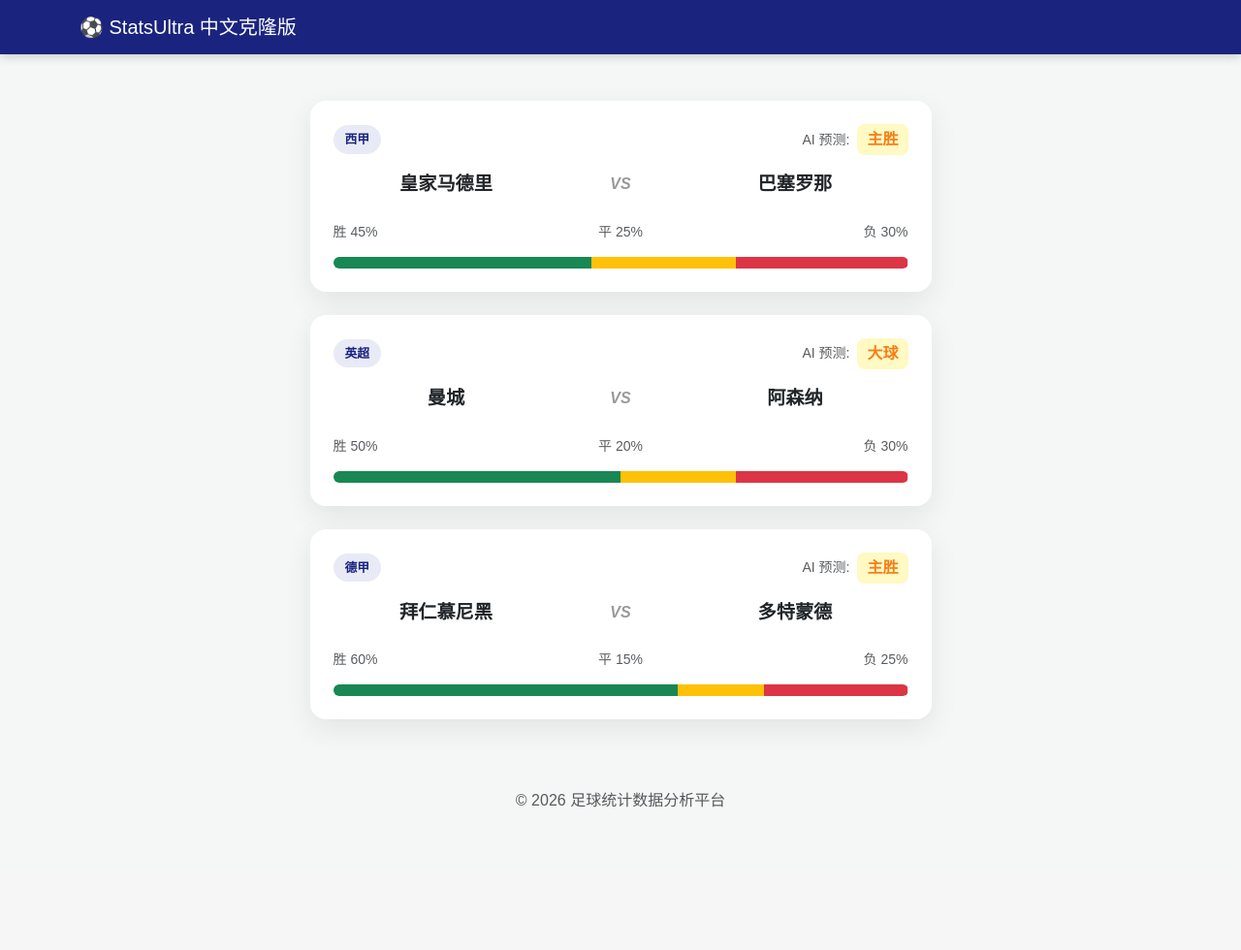
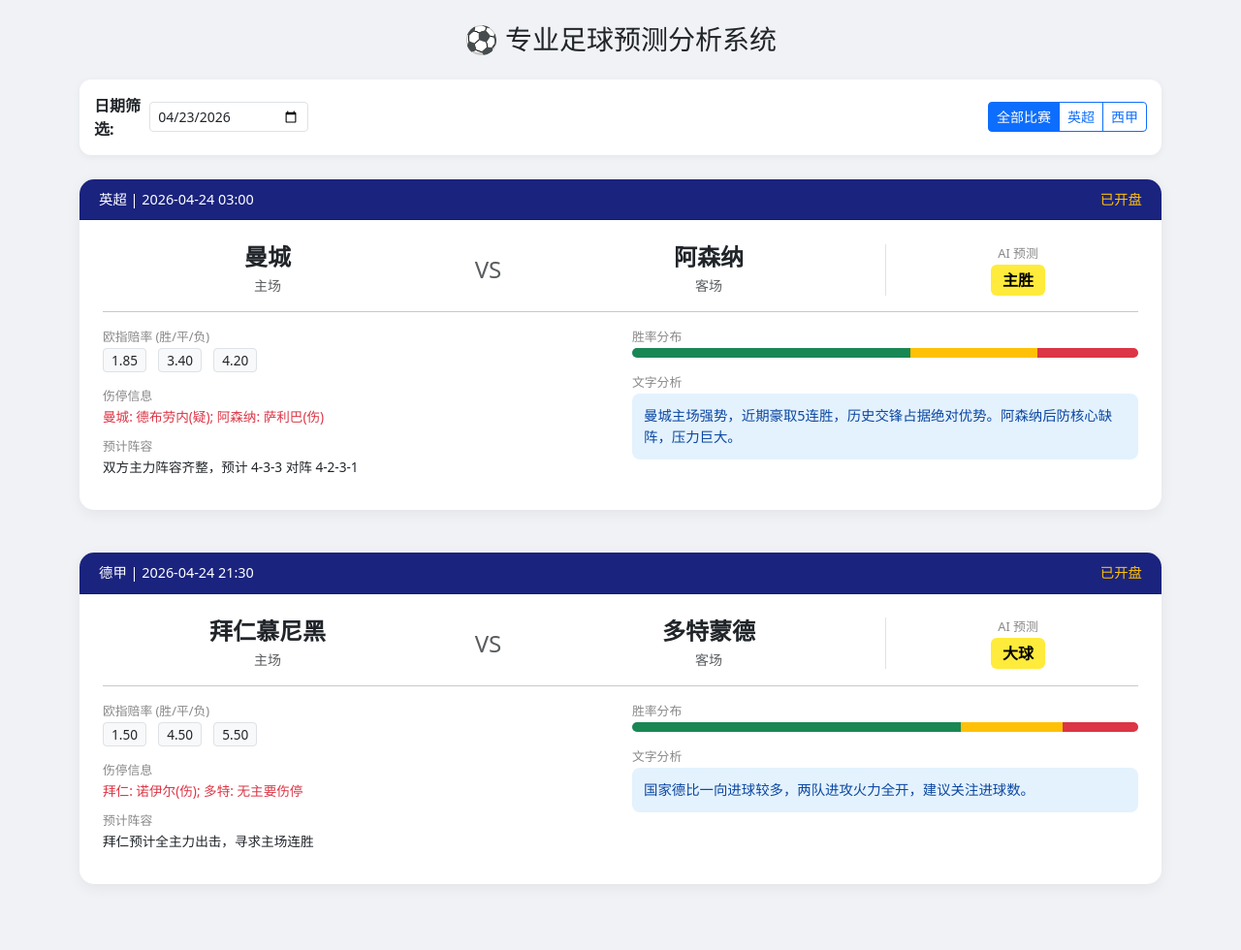
Before and after one commit to se7enseal/my-football-stats, a Flask app: page / in a window 1280 px wide. Shown: the whole page at 97% size. Before the commit the page ends 833 px from the top, so only its background shows below. Run offline with Flask 3, Linux system fonts and the light colour scheme; some libraries are stand-ins or nearby versions.

Commit message:
UI和功能大幅度升级

```diff
--- a/app.py
+++ b/app.py
@@ -1,16 +1,45 @@
 from flask import Flask, render_template
+from datetime import datetime
 
 app = Flask(__name__)
 
-# 模拟足球比赛数据（实际应从API获取，如API-Football）
-matches = [
-    {"home": "皇家马德里", "away": "巴塞罗那", "league": "西甲", "win_prob": "45%", "draw_prob": "25%", "loss_prob": "30%", "prediction": "主胜"},
-    {"home": "曼城", "away": "阿森纳", "league": "英超", "win_prob": "50%", "draw_prob": "20%", "loss_prob": "30%", "prediction": "大球"},
-    {"home": "拜仁慕尼黑", "away": "多特蒙德", "league": "德甲", "win_prob": "60%", "draw_prob": "15%", "loss_prob": "25%", "prediction": "主胜"},
-]
-
 @app.route('/')
-def home():
+def index():
+    # 模拟数据：实际开发时，这里会通过爬虫或API获取
+    matches = [
+        {
+            "time": "2026-04-24 03:00",
+            "league": "英超",
+            "home": "曼城",
+            "away": "阿森纳",
+            "home_odds": "1.85",
+            "draw_odds": "3.40",
+            "away_odds": "4.20",
+            "injuries": "曼城: 德布劳内(疑); 阿森纳: 萨利巴(伤)",
+            "lineup": "双方主力阵容齐整，预计 4-3-3 对阵 4-2-3-1",
+            "win_prob": "55%",
+            "draw_prob": "25%",
+            "loss_prob": "20%",
+            "prediction": "主胜",
+            "analysis": "曼城主场强势，近期豪取5连胜，历史交锋占据绝对优势。阿森纳后防核心缺阵，压力巨大。"
+        },
+        {
+            "time": "2026-04-24 21:30",
+            "league": "德甲",
+            "home": "拜仁慕尼黑",
+            "away": "多特蒙德",
+            "home_odds": "1.50",
+            "draw_odds": "4.50",
+            "away_odds": "5.50",
+            "injuries": "拜仁: 诺伊尔(伤); 多特: 无主要伤停",
+            "lineup": "拜仁预计全主力出击，寻求主场连胜",
+            "win_prob": "65%",
+            "draw_prob": "20%",
+            "loss_prob": "15%",
+            "prediction": "大球",
+            "analysis": "国家德比一向进球较多，两队进攻火力全开，建议关注进球数。"
+        }
+    ]
     return render_template('index.html', matches=matches)
 
 if __name__ == '__main__':
--- a/templates/index.html
+++ b/templates/index.html
@@ -3,79 +3,97 @@
 <head>
     <meta charset="UTF-8">
     <meta name="viewport" content="width=device-width, initial-scale=1.0">
-    <title>StatsUltra 中文预测版</title>
+    <title>专业足球预测分析</title>
     <link href="https://lf6-cdn-tos.bytecdntp.com/cdn/expire-1-M/bootstrap/5.1.3/css/bootstrap.min.css" rel="stylesheet">
     <style>
-        :root { --main-bg: #f4f7f6; --card-shadow: 0 10px 30px rgba(0,0,0,0.08); }
-        body { background-color: var(--main-bg); font-family: 'PingFang SC', 'Microsoft YaHei', sans-serif; color: #333; }
-        .navbar { background: #1a237e; box-shadow: 0 2px 10px rgba(0,0,0,0.2); }
-        .match-card {
-            background: white;
-            border-radius: 16px;
-            box-shadow: var(--card-shadow);
-            transition: transform 0.3s;
-            border: none;
-            overflow: hidden;
-        }
-        .match-card:hover { transform: translateY(-5px); }
-        .league-badge { background: #e8eaf6; color: #1a237e; font-weight: bold; padding: 5px 12px; border-radius: 20px; font-size: 0.8rem; }
-        .prob-bar-container { height: 12px; background: #eee; border-radius: 10px; overflow: hidden; margin-top: 15px; }
-        .team-name { font-weight: 800; font-size: 1.2rem; }
-        .vs-text { color: #999; font-style: italic; font-weight: bold; }
-        .pred-box { background: #fff9c4; border-radius: 8px; padding: 4px 10px; font-weight: bold; color: #f57f17; }
+        body { background-color: #f0f2f5; font-family: system-ui, -apple-system, sans-serif; }
+        .filter-bar { background: white; padding: 15px; border-radius: 12px; margin-bottom: 25px; box-shadow: 0 2px 8px rgba(0,0,0,0.05); }
+        .match-card { background: white; border-radius: 15px; border: none; margin-bottom: 20px; box-shadow: 0 4px 15px rgba(0,0,0,0.06); }
+        .card-header { background: #1a237e; color: white; border-radius: 15px 15px 0 0 !important; font-size: 0.9rem; padding: 10px 20px; }
+        .odds-badge { background: #f8f9fa; border: 1px solid #dee2e6; padding: 2px 8px; border-radius: 4px; font-size: 0.85rem; }
+        .pred-tag { background: #ffeb3b; color: #000; padding: 4px 12px; border-radius: 6px; font-weight: bold; }
+        .analysis-text { background: #e3f2fd; padding: 12px; border-radius: 8px; font-size: 0.9rem; color: #0d47a1; }
+        .info-label { color: #888; font-size: 0.8rem; margin-bottom: 2px; }
+        .info-content { font-size: 0.85rem; margin-bottom: 10px; }
     </style>
 </head>
 <body>
 
-<nav class="navbar navbar-dark mb-5">
-    <div class="container">
-        <a class="navbar-brand" href="#">⚽ StatsUltra 中文克隆版</a>
+<div class="container py-4">
+    <h3 class="mb-4 text-center">⚽ 专业足球预测分析系统</h3>
+
+    <div class="filter-bar d-flex align-items-center justify-content-between">
+        <div class="d-flex align-items-center">
+            <span class="me-2 fw-bold">日期筛选:</span>
+            <input type="date" class="form-control form-control-sm" value="2026-04-23">
         </div>
-</nav>
-
-<div class="container">
-    <div class="row justify-content-center">
-        {% for match in matches %}
-        <div class="col-lg-7 col-md-9 mb-4">
-            <div class="card match-card p-4">
-                <div class="d-flex justify-content-between align-items-center mb-3">
-                    <span class="league-badge">{{ match.league }}</span>
-                    <div class="d-flex align-items-center">
-                        <span class="text-muted small me-2">AI 预测:</span>
-                        <span class="pred-box">{{ match.prediction }}</span>
+        <div class="btn-group btn-group-sm">
+            <button class="btn btn-outline-primary active">全部比赛</button>
+            <button class="btn btn-outline-primary">英超</button>
+            <button class="btn btn-outline-primary">西甲</button>
         </div>
     </div>
 
-                <div class="row align-items-center text-center">
-                    <div class="col-5">
-                        <div class="team-name">{{ match.home }}</div>
+    <div class="row">
+        {% for match in matches %}
+        <div class="col-12 mb-4">
+            <div class="card match-card">
+                <div class="card-header d-flex justify-content-between">
+                    <span>{{ match.league }} | {{ match.time }}</span>
+                    <span class="text-warning">已开盘</span>
                 </div>
-                    <div class="col-2 vs-text">VS</div>
-                    <div class="col-5">
-                        <div class="team-name">{{ match.away }}</div>
+                <div class="card-body p-4">
+                    <div class="row align-items-center">
+                        <div class="col-md-4 text-center mb-3 mb-md-0">
+                            <h4 class="fw-bold mb-1">{{ match.home }}</h4>
+                            <div class="text-muted small">主场</div>
+                        </div>
+                        <div class="col-md-1 text-center">
+                            <span class="fs-4 fw-light text-muted">VS</span>
+                        </div>
+                        <div class="col-md-4 text-center mb-3 mb-md-0">
+                            <h4 class="fw-bold mb-1">{{ match.away }}</h4>
+                            <div class="text-muted small">客场</div>
+                        </div>
+                        <div class="col-md-3 text-center border-start">
+                            <div class="info-label">AI 预测</div>
+                            <div class="pred-tag d-inline-block">{{ match.prediction }}</div>
                         </div>
                     </div>
 
-                <div class="mt-4">
-                    <div class="d-flex justify-content-between small text-muted mb-2">
-                        <span>胜 {{ match.win_prob }}</span>
-                        <span>平 {{ match.draw_prob }}</span>
-                        <span>负 {{ match.loss_prob }}</span>
+                    <hr>
+
+                    <div class="row mt-3">
+                        <div class="col-md-6">
+                            <div class="info-label">欧指赔率 (胜/平/负)</div>
+                            <div class="mb-3">
+                                <span class="odds-badge me-2">{{ match.home_odds }}</span>
+                                <span class="odds-badge me-2">{{ match.draw_odds }}</span>
+                                <span class="odds-badge">{{ match.away_odds }}</span>
                             </div>
-                    <div class="progress prob-bar-container">
+                            <div class="info-label">伤停信息</div>
+                            <div class="info-content text-danger">{{ match.injuries }}</div>
+                            <div class="info-label">预计阵容</div>
+                            <div class="info-content">{{ match.lineup }}</div>
+                        </div>
+                        <div class="col-md-6">
+                            <div class="info-label">胜率分布</div>
+                            <div class="progress mb-3" style="height: 10px;">
                                 <div class="progress-bar bg-success" style="width: {{ match.win_prob }}"></div>
                                 <div class="progress-bar bg-warning" style="width: {{ match.draw_prob }}"></div>
                                 <div class="progress-bar bg-danger" style="width: {{ match.loss_prob }}"></div>
+                            </div>
+                            <div class="info-label">文字分析</div>
+                            <div class="analysis-text">
+                                {{ match.analysis }}
+                            </div>
+                        </div>
                     </div>
                 </div>
             </div>
         </div>
         {% endfor %}
     </div>
-
-    <footer class="text-center text-muted mt-5 pb-5">
-        <p>© 2026 足球统计数据分析平台</p>
-    </footer>
 </div>
 
 </body>
```
Also changed, not shown: 新建 文本文档.txt (added). Lines whose indentation alone changed are shown as unchanged.
